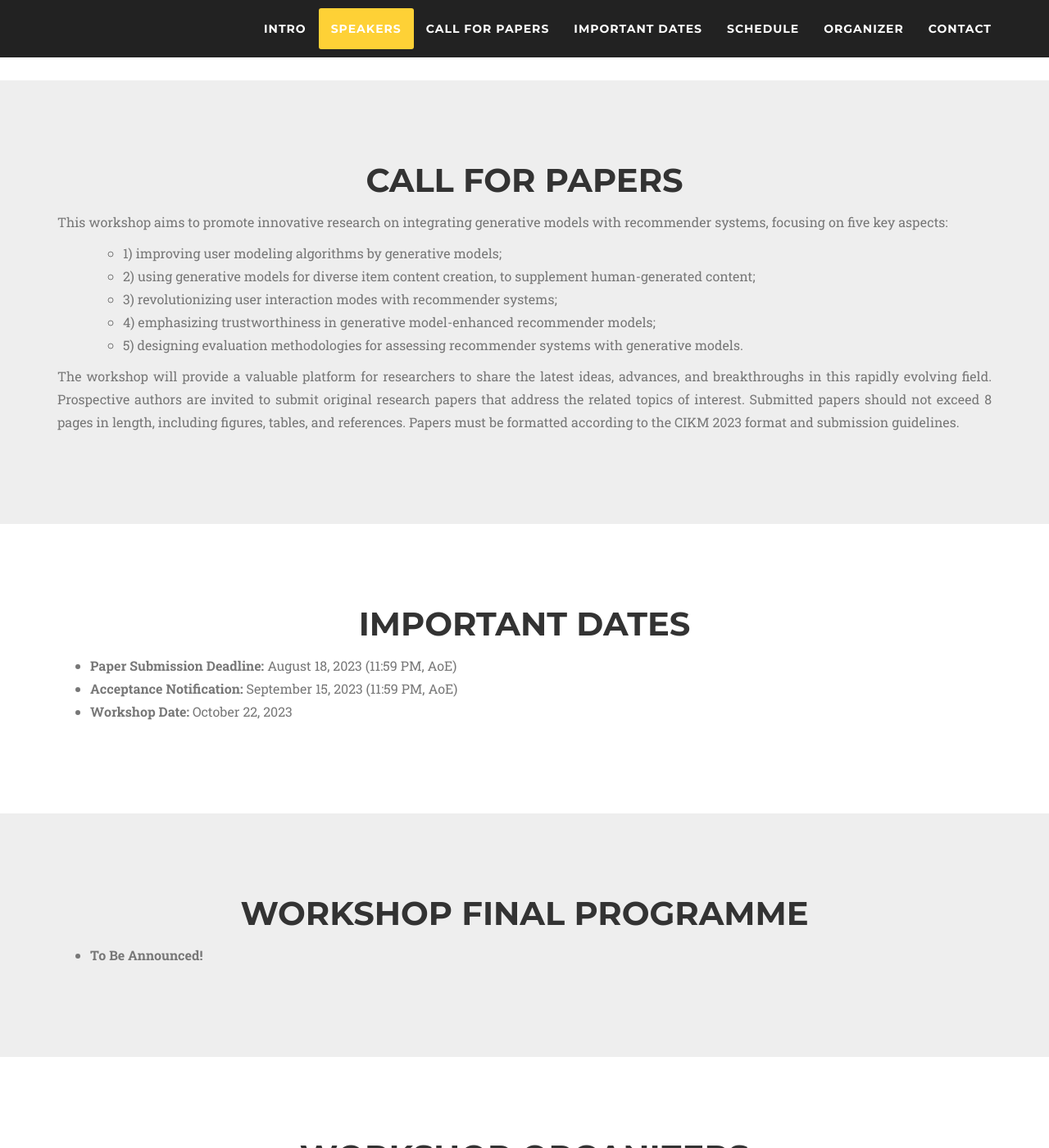
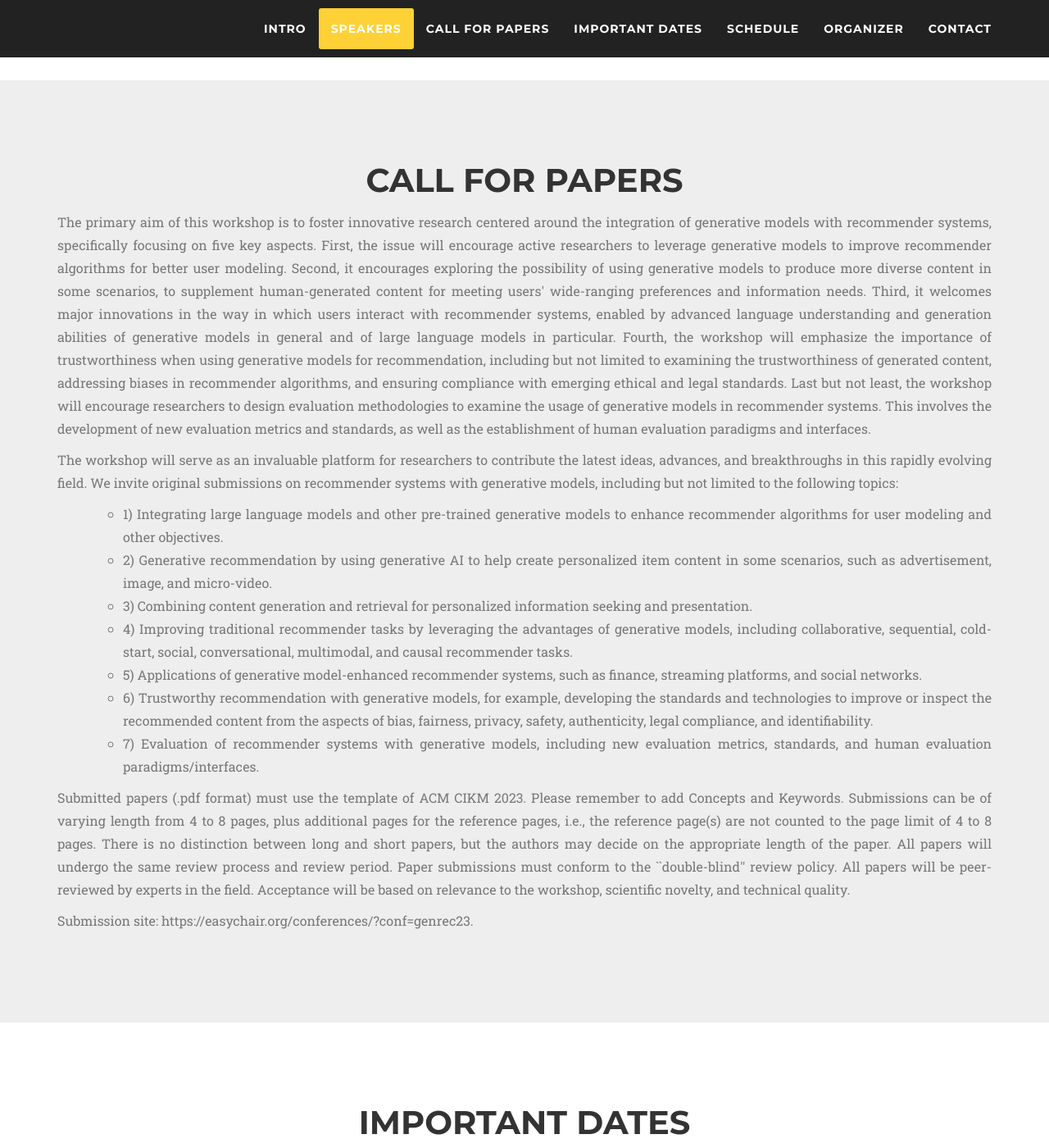
Before and after one commit to generative-rec/generative-rec.github.io, a Jekyll site: the page built from index.md, in a window 1280 px wide and 1400 px high, scrolled down 1020 px. Shown: the whole window at 82% size. Built offline with Jekyll 4.4.1, drawn with Linux system fonts in a browser that asks for light colours; nearby versions of some CDN libraries; some web fonts are replaced.

Commit message:
Update call.html

```diff
--- a/_includes/call.html
+++ b/_includes/call.html
@@ -9,24 +9,32 @@
     <div class="row text-justify">
       <div class="col-md-12">
         <p class="large text-muted">
-          This workshop aims to promote innovative research on integrating generative models with recommender systems, focusing on five key aspects:
+          The primary aim of this workshop is to foster innovative research centered around the integration of generative models with recommender systems, specifically focusing on five key aspects. First, the issue will encourage active researchers to leverage generative models to improve recommender algorithms for better user modeling. Second, it encourages exploring the possibility of using generative models to produce more diverse content in some scenarios, to supplement human-generated content for meeting users' wide-ranging preferences and information needs. Third, it welcomes major innovations in the way in which users interact with recommender systems, enabled by advanced language understanding and generation abilities of generative models in general and of large language models in particular. Fourth, the workshop will emphasize the importance of trustworthiness when using generative models for recommendation, including but not limited to examining the trustworthiness of generated content, addressing biases in recommender algorithms, and ensuring compliance with emerging ethical and legal standards. Last but not least, the workshop will encourage researchers to design evaluation methodologies to examine the usage of generative models in recommender systems. This involves the development of new evaluation metrics and standards, as well as the establishment of human evaluation paradigms and interfaces.
+        </p>
+        <p class="large text-muted">
+          The workshop will serve as an invaluable platform for researchers to contribute the latest ideas, advances, and breakthroughs in this rapidly evolving field. We invite original submissions on recommender systems with generative models, including but not limited to the following topics:
         </p>
         <ul class="large text-muted">
           <ul>
-            <li>1) improving user modeling algorithms by generative models; </li>
+            <li>1) Integrating large language models and other pre-trained generative models to enhance recommender algorithms for user modeling and other objectives.  </li>
             <li>
-              2) using generative models for diverse item content creation, to supplement human-generated content;
+              2) Generative recommendation by using  generative AI to help create personalized item content in some scenarios, such as advertisement, image, and micro-video.
             </li>
-            <li>3) revolutionizing user interaction modes with recommender systems; </li>
-            <li>4) emphasizing trustworthiness in generative model-enhanced recommender models; </li>
-            <li>5) designing evaluation methodologies for assessing recommender systems with generative models. </li>
-
+            <li>3) Combining content generation and retrieval for personalized information seeking and presentation.  </li>
+            <li>4) Improving traditional recommender tasks by leveraging the advantages of generative models, including collaborative, sequential, cold-start, social, conversational, multimodal, and causal recommender tasks. </li>
+            <li>5) Applications of generative model-enhanced recommender systems, such as finance, streaming platforms, and social networks. </li>
+            <li>6) Trustworthy recommendation with generative models, for example, developing the standards and technologies to improve or inspect the recommended content from the aspects of bias, fairness, privacy, safety, authenticity, legal compliance, and identifiability. </li>
+            <li>7) Evaluation of recommender systems with generative models, including new evaluation metrics, standards, and human evaluation paradigms/interfaces. </li>
           </ul>
         </ul>
         <p class="large text-muted">
 
-          The workshop will provide a valuable platform for researchers to share the latest ideas, advances, and breakthroughs in this rapidly evolving field. Prospective authors are invited to submit original research papers that address the related topics of interest. Submitted papers should not exceed 8 pages in length, including figures, tables, and references. Papers must be formatted according to the CIKM 2023 format and submission guidelines.
+          Submitted papers (.pdf format) must use the template of ACM CIKM 2023. Please remember to add Concepts and Keywords. Submissions can be of varying length from 4 to 8 pages, plus additional pages for the reference pages, i.e., the reference page(s) are not counted to the page limit of 4 to 8 pages. There is no distinction between long and short papers, but the authors may decide on the appropriate length of the paper. All papers will undergo the same review process and review period. Paper submissions must conform to the ``double-blind'' review policy. All papers will be peer-reviewed by experts in the field. Acceptance will be based on relevance to the workshop, scientific novelty, and technical quality.
+        </p>
 
+        <p class="large text-muted">
+
+          Submission site: https://easychair.org/conferences/?conf=genrec23.
         </p>
 
       </div>
```
